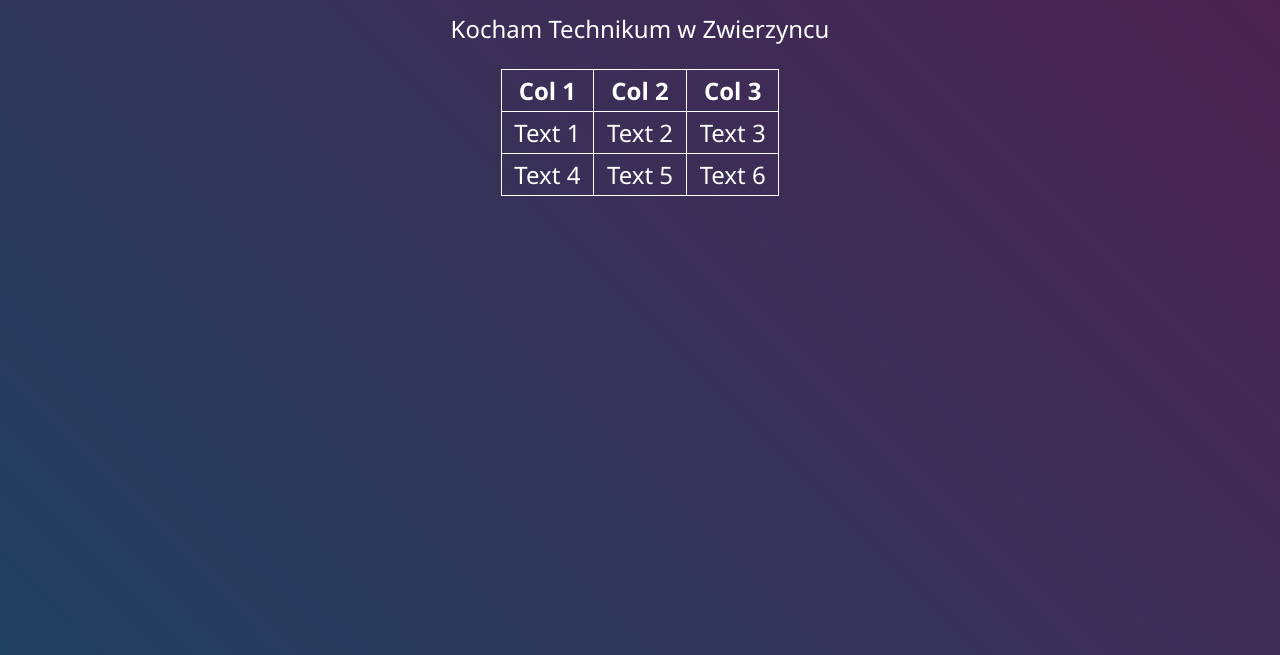
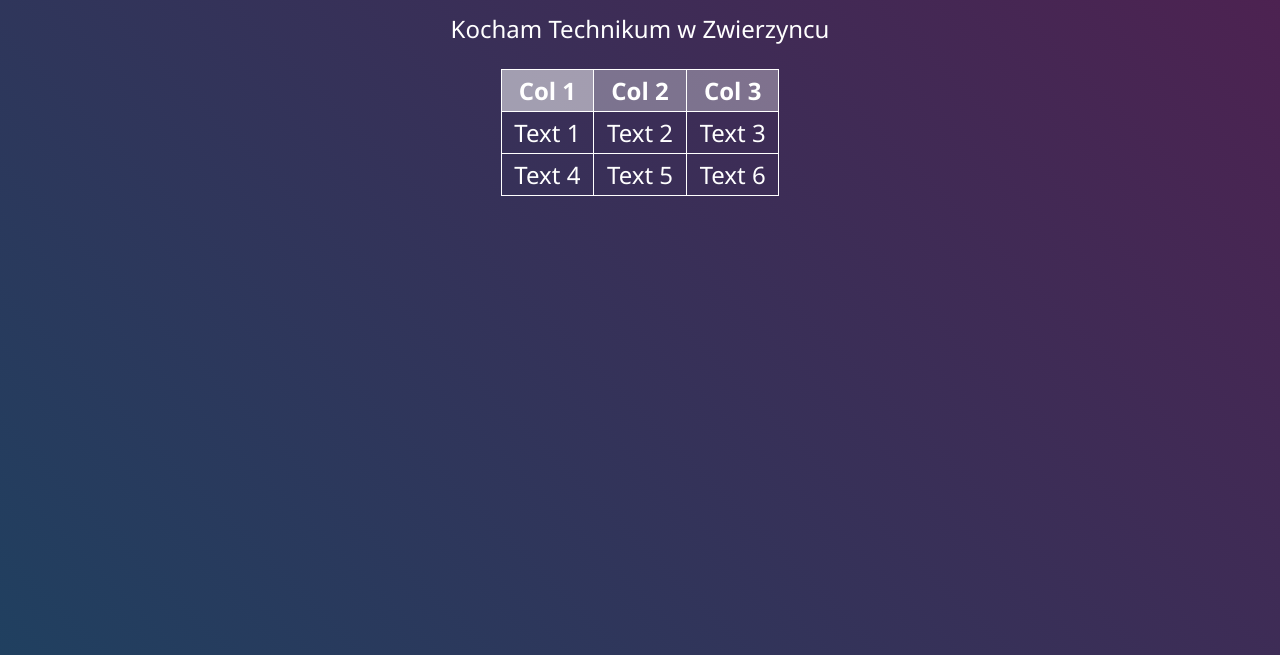
Before and after one commit to p1rozh04ek/pirozhok, a plain HTML site: page index.html in a window 1280 px wide. In both pictures the pointer is over the element "Col 1". Shown: the part 145-800 px from the top of the page. Drawn offline with Linux system fonts and the light colour scheme.

Commit message:
Update style.css

```diff
--- a/style.css
+++ b/style.css
@@ -27,7 +27,18 @@ th, td {
   padding-right: 1vw;
   padding-top: 0.5vh;
   padding-bottom: 0.5vh;
+  transition: ease-out 250ms;
 }
 th {
   font-weight: 700;
+  background-color: #ffffff55;
 }
+
+th:hover {
+  background-color: #ffffff88;
+  transition: ease-in 250ms;
+}
+td:hover {
+  background-color: #ffffff88;
+  transition: ease-in 250ms;
+}
```
